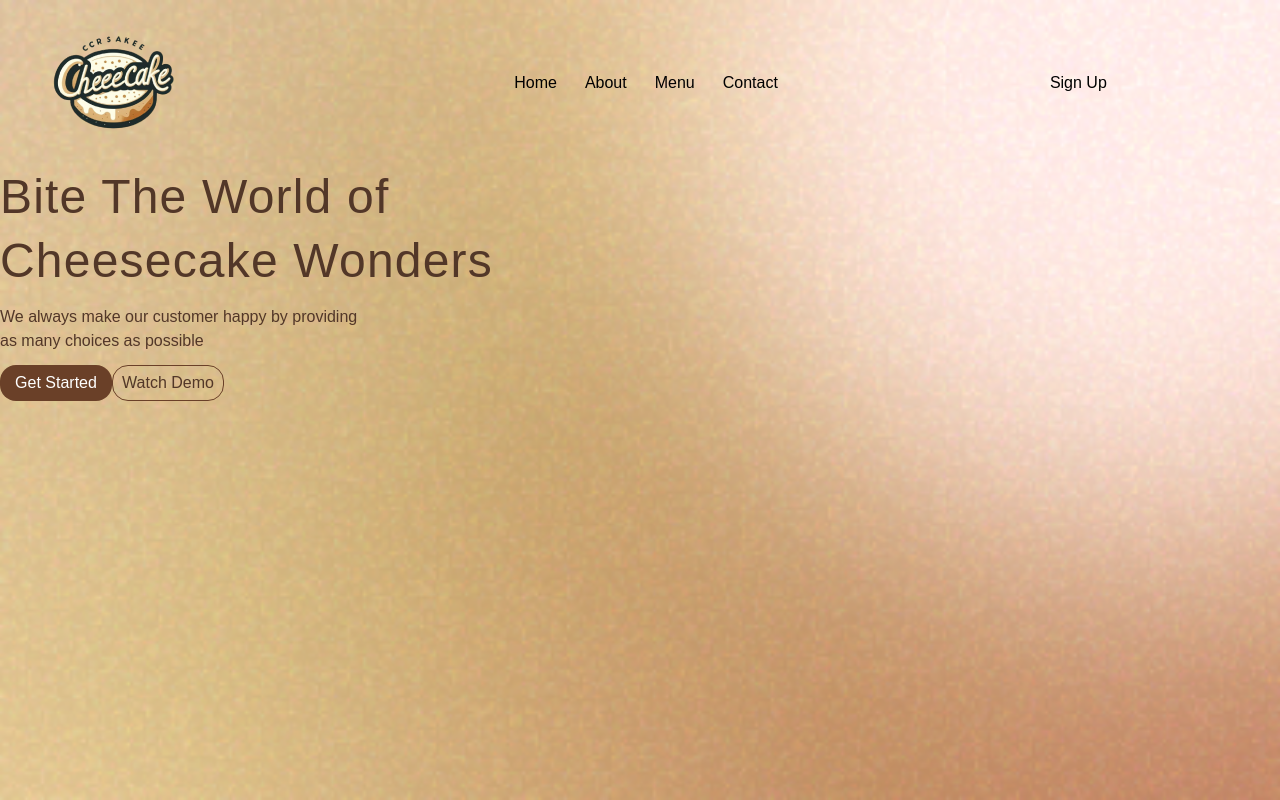
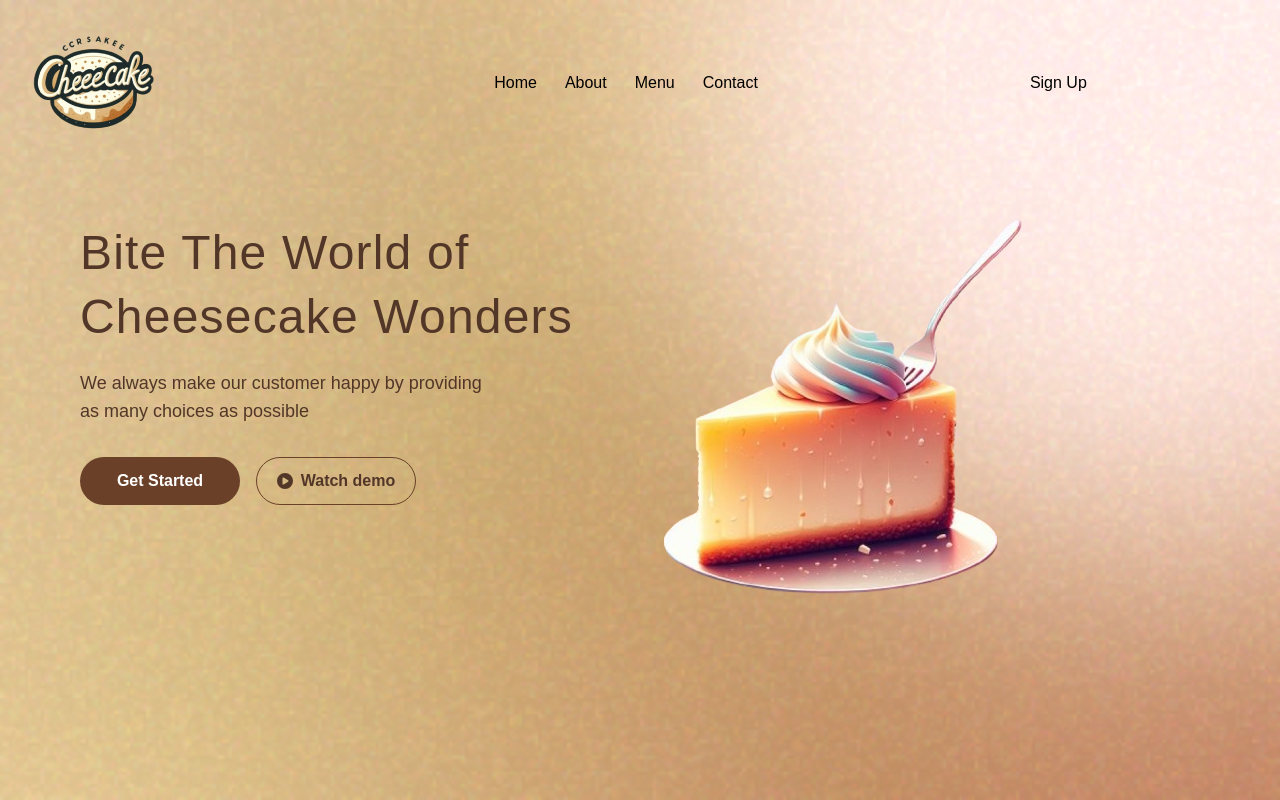
Before and after one commit to ChiefLopes/CheeseCakeSite, a React (Vite) app: page / in a window 1280 px wide. Built offline with nearby package versions, Linux system fonts and the light colour scheme; a web font is replaced by a local one.

Commit message:
added the cheesecake logo to the home

```diff
--- a/index.html
+++ b/index.html
@@ -7,6 +7,7 @@
     <meta name="viewport" content="width=device-width, initial-scale=1.0" />
     <title>Vite + React</title>
     <link rel="stylesheet" href="./src/output.css">
+    <script src="https://cdn.tailwindcss.com"></script>
     <link rel="preconnect" href="https://fonts.googleapis.com">
     <link rel="preconnect" href="https://fonts.gstatic.com" crossorigin>
     <link href="https://fonts.googleapis.com/css2?family=Inika&display=swap" rel="stylesheet">
--- a/package.json
+++ b/package.json
@@ -11,7 +11,8 @@
   },
   "dependencies": {
     "react": "^18.2.0",
-    "react-dom": "^18.2.0"
+    "react-dom": "^18.2.0",
+    "react-icons": "^5.0.1"
   },
   "devDependencies": {
     "@types/react": "^18.2.43",
--- a/src/Components/Home/Home.jsx
+++ b/src/Components/Home/Home.jsx
@@ -1,30 +1,36 @@
 import Nav from "./Nav";
+import Cheesecake from "../../assets/bgphoto/Cheesecake.png"
+
+// imported Icon
+import { FaCirclePlay } from "react-icons/fa6";
 
 const Home = () => {
   return (
-    <div className="bg-cover bg-center h-screen background font-inika ">
+    <div className="bg-cover bg-center h-screen background font-inika">
       <Nav />
 
-      <div>
-        <div className="text-[#523728] space-y-3">
+      <div className="flex ">
+        <div className="text-[#523728] space-y-5 mt-14 ml-20">
           <p className=" text-5xl tracking-wide leading-[4rem] ">
             Bite The World of <br /> Cheesecake Wonders
           </p>
-          <p>
+          <p className="text-lg">
             We always make our customer happy by providing <br /> as many
             choices as possible
           </p>
 
-          <div className="">
-            <button className="bg-[#6A4028] text-white rounded-2xl h-9 w-28">
+          <div className="space-x-4 pt-3 flex flex-row font-bold">
+            <button className="bg-[#6A4028] text-white rounded-3xl h-12 w-40 text-center">
               Get Started
             </button>
-            <button className="border border-[#6A4028] rounded-2xl h-9 w-28">
-              Watch Demo
+            <button className="border border-[#6A4028] rounded-3xl h-12 w-40 flex items-center justify-center space-x-2">
+              <FaCirclePlay /> <p>Watch demo</p>
             </button>
           </div>
         </div>
-        <div></div>
+              <div>
+                  <img src={Cheesecake} alt="" />
+        </div>
       </div>
     </div>
   );
--- a/src/Components/Home/Nav.jsx
+++ b/src/Components/Home/Nav.jsx
@@ -4,7 +4,7 @@ import Logo from "../../assets/Logo/LOGO-OF-CHEESECAKE.png";
 const Nav = () => {
   return (
     <nav className="flex items-center justify-center font-inika">
-      <div className="md:ml-[-9rem]">
+      <div className="md:ml-[-11.5rem]">
         <img src={Logo} alt="logo" />
       </div>
       <ul className="flex md:ml-[20rem] space-x-7">
--- a/src/output.css
+++ b/src/output.css
@@ -546,128 +546,60 @@ video {
   --tw-backdrop-sepia:  ;
 }
 
-.mt-0{
-  margin-top: 0px;
+.ml-20{
+  margin-left: 5rem;
 }
 
-.mt-\[-4rem\]{
-  margin-top: -4rem;
+.mt-14{
+  margin-top: 3.5rem;
 }
 
-.mt-\[-2rem\]{
-  margin-top: -2rem;
-}
-
-.mt-\[-2\.5rem\]{
-  margin-top: -2.5rem;
-}
-
-.mt-\[-3rem\]{
-  margin-top: -3rem;
-}
-
-.mt-\[4rem\]{
-  margin-top: 4rem;
-}
-
-.mt-\[2rem\]{
-  margin-top: 2rem;
-}
-
-.mt-\[-1rem\]{
-  margin-top: -1rem;
-}
-
-.mt-\[-rem\]{
-  margin-top: -rem;
-}
-
-.mb-4{
-  margin-bottom: 1rem;
-}
-
-.mt-\[\]{
-  margin-top: ;
-}
-
-.mt-\[-4\]{
-  margin-top: -4;
-}
-
-.mt-\[-4px\]{
-  margin-top: -4px;
-}
-
-.mt-4{
-  margin-top: 1rem;
-}
-
-.mt-6{
-  margin-top: 1.5rem;
-}
-
-.mt-7{
-  margin-top: 1.75rem;
+.mt-5{
+  margin-top: 1.25rem;
 }
 
 .flex{
   display: flex;
 }
 
-.h-20{
-  height: 5rem;
+.h-9{
+  height: 2.25rem;
 }
 
 .h-screen{
   height: 100vh;
 }
 
-.h-\[\]{
-  height: ;
-}
-
-.h-\[4rem\]{
-  height: 4rem;
-}
-
-.h-\[10rem\]{
-  height: 10rem;
-}
-
-.h-1{
-  height: 0.25rem;
-}
-
 .h-10{
   height: 2.5rem;
 }
 
-.h-8{
-  height: 2rem;
+.h-12{
+  height: 3rem;
 }
 
-.h-9{
-  height: 2.25rem;
-}
-
-.w-20{
-  width: 5rem;
-}
-
-.w-2{
-  width: 0.5rem;
+.w-28{
+  width: 7rem;
 }
 
 .w-32{
   width: 8rem;
 }
 
-.w-28{
-  width: 7rem;
+.w-36{
+  width: 9rem;
 }
 
-.w-24{
-  width: 6rem;
+.w-40{
+  width: 10rem;
+}
+
+.flex-row{
+  flex-direction: row;
+}
+
+.flex-col{
+  flex-direction: column;
 }
 
 .items-center{
@@ -684,77 +616,45 @@ video {
   margin-left: calc(1.75rem * calc(1 - var(--tw-space-x-reverse)));
 }
 
-.space-y-12 > :not([hidden]) ~ :not([hidden]){
-  --tw-space-y-reverse: 0;
-  margin-top: calc(3rem * calc(1 - var(--tw-space-y-reverse)));
-  margin-bottom: calc(3rem * var(--tw-space-y-reverse));
-}
-
 .space-y-5 > :not([hidden]) ~ :not([hidden]){
   --tw-space-y-reverse: 0;
   margin-top: calc(1.25rem * calc(1 - var(--tw-space-y-reverse)));
   margin-bottom: calc(1.25rem * var(--tw-space-y-reverse));
 }
 
-.space-y-3 > :not([hidden]) ~ :not([hidden]){
-  --tw-space-y-reverse: 0;
-  margin-top: calc(0.75rem * calc(1 - var(--tw-space-y-reverse)));
-  margin-bottom: calc(0.75rem * var(--tw-space-y-reverse));
+.space-x-4 > :not([hidden]) ~ :not([hidden]){
+  --tw-space-x-reverse: 0;
+  margin-right: calc(1rem * var(--tw-space-x-reverse));
+  margin-left: calc(1rem * calc(1 - var(--tw-space-x-reverse)));
 }
 
-.rounded{
-  border-radius: 0.25rem;
+.space-y-7 > :not([hidden]) ~ :not([hidden]){
+  --tw-space-y-reverse: 0;
+  margin-top: calc(1.75rem * calc(1 - var(--tw-space-y-reverse)));
+  margin-bottom: calc(1.75rem * var(--tw-space-y-reverse));
 }
 
-.rounded-xl{
-  border-radius: 0.75rem;
+.space-x-2 > :not([hidden]) ~ :not([hidden]){
+  --tw-space-x-reverse: 0;
+  margin-right: calc(0.5rem * var(--tw-space-x-reverse));
+  margin-left: calc(0.5rem * calc(1 - var(--tw-space-x-reverse)));
 }
 
 .rounded-2xl{
   border-radius: 1rem;
 }
 
+.rounded-3xl{
+  border-radius: 1.5rem;
+}
+
 .border{
   border-width: 1px;
-}
-
-.border-\[\]{
-  border-color: ;
-}
-
-.border-\[\#\]{
-  border-color: #;
-}
-
-.border-\[\#6AA\]{
-  --tw-border-opacity: 1;
-  border-color: rgb(102 170 170 / var(--tw-border-opacity));
-}
-
-.border-\[\#6AA02\]{
-  border-color: #6AA02;
-}
-
-.border-\[\#6AA028\]{
-  --tw-border-opacity: 1;
-  border-color: rgb(106 160 40 / var(--tw-border-opacity));
-}
-
-.border-\[\#6A\$028\]{
-  border-color: #6A$028;
-}
-
-.border-\[\#6A028\]{
-  border-color: #6A028;
 }
 
 .border-\[\#6A4028\]{
   --tw-border-opacity: 1;
   border-color: rgb(106 64 40 / var(--tw-border-opacity));
-}
-
-.bg-\[\]{
-  background-color: ;
 }
 
 .bg-\[\#6A4028\]{
@@ -770,68 +670,12 @@ video {
   background-position: center;
 }
 
-.p-8{
-  padding: 2rem;
+.pt-3{
+  padding-top: 0.75rem;
 }
 
-.p-4{
-  padding: 1rem;
-}
-
-.p-2{
-  padding: 0.5rem;
-}
-
-.p-\[\]{
-  padding: ;
-}
-
-.p-\[-4px\]{
-  padding: -4px;
-}
-
-.pt-0{
-  padding-top: 0px;
-}
-
-.pt-2{
-  padding-top: 0.5rem;
-}
-
-.pt-\[\]{
-  padding-top: ;
-}
-
-.pt-\[-4\]{
-  padding-top: -4;
-}
-
-.pt-\[-4px\]{
-  padding-top: -4px;
-}
-
-.pt-\[-\]{
-  padding-top: -;
-}
-
-.pt-\[-2rem\]{
-  padding-top: -2rem;
-}
-
-.pt-\[-4rem\]{
-  padding-top: -4rem;
-}
-
-.pb-4{
-  padding-bottom: 1rem;
-}
-
-.pt-\[-4r\]{
-  padding-top: -4r;
-}
-
-.pt-\[-12px\]{
-  padding-top: -12px;
+.text-center{
+  text-align: center;
 }
 
 .font-inika{
@@ -843,60 +687,21 @@ video {
   line-height: 1;
 }
 
-.leading-4{
-  line-height: 1rem;
+.text-lg{
+  font-size: 1.125rem;
+  line-height: 1.75rem;
 }
 
-.leading-10{
-  line-height: 2.5rem;
-}
-
-.leading-loose{
-  line-height: 2;
-}
-
-.leading-relaxed{
-  line-height: 1.625;
-}
-
-.leading-snug{
-  line-height: 1.375;
-}
-
-.leading-normal{
-  line-height: 1.5;
-}
-
-.leading-\[\]{
-  line-height: ;
-}
-
-.leading-\[10px\]{
-  line-height: 10px;
-}
-
-.leading-\[2rem\]{
-  line-height: 2rem;
+.font-bold{
+  font-weight: 700;
 }
 
 .leading-\[4rem\]{
   line-height: 4rem;
 }
 
-.leading-\[3rem\]{
-  line-height: 3rem;
-}
-
-.leading-\[3\.5rem\]{
-  line-height: 3.5rem;
-}
-
 .tracking-wide{
   letter-spacing: 0.025em;
-}
-
-.text-\[\]{
-  color: ;
 }
 
 .text-\[\#523728\]{
@@ -914,8 +719,8 @@ video {
 }
 
 @media (min-width: 768px){
-  .md\:ml-\[-7rem\]{
-    margin-left: -7rem;
+  .md\:ml-\[-11\.5rem\]{
+    margin-left: -11.5rem;
   }
 
   .md\:ml-\[17rem\]{
@@ -925,12 +730,4 @@ video {
   .md\:ml-\[20rem\]{
     margin-left: 20rem;
   }
-
-  .md\:ml-\[-5rem\]{
-    margin-left: -5rem;
-  }
-
-  .md\:ml-\[-9rem\]{
-    margin-left: -9rem;
-  }
 }
```
Also changed, not shown: src/assets/bgphoto/Cheesecake.png (added), 1 other file (tests, documents, lock files or other folders).
